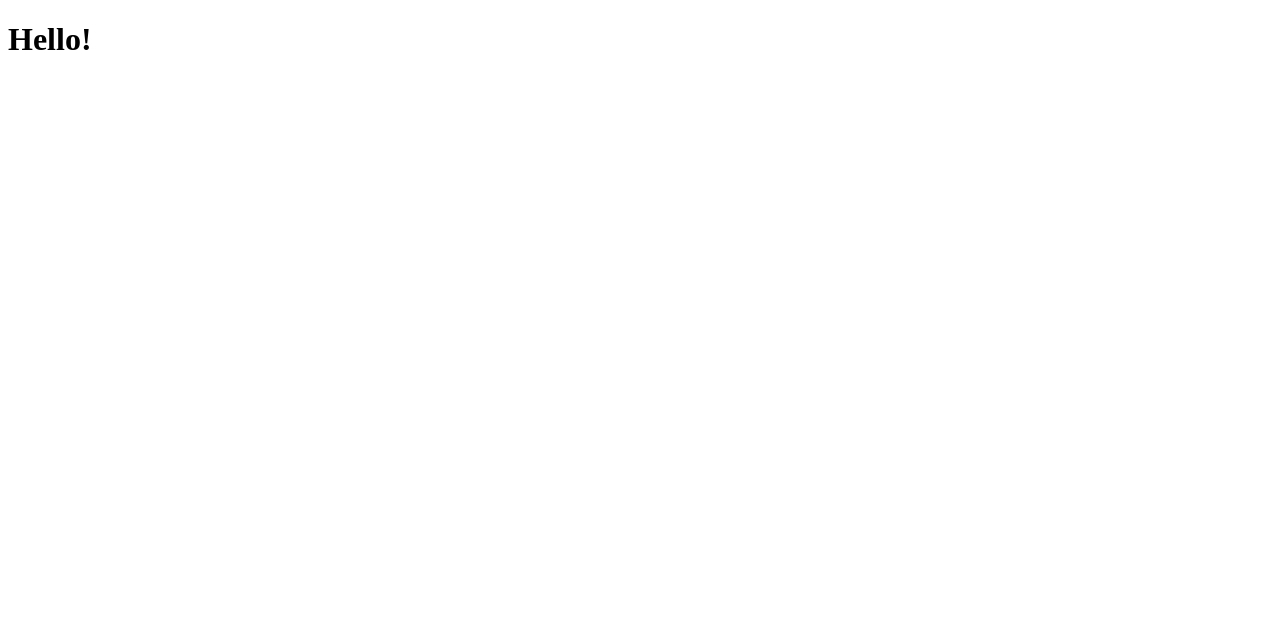
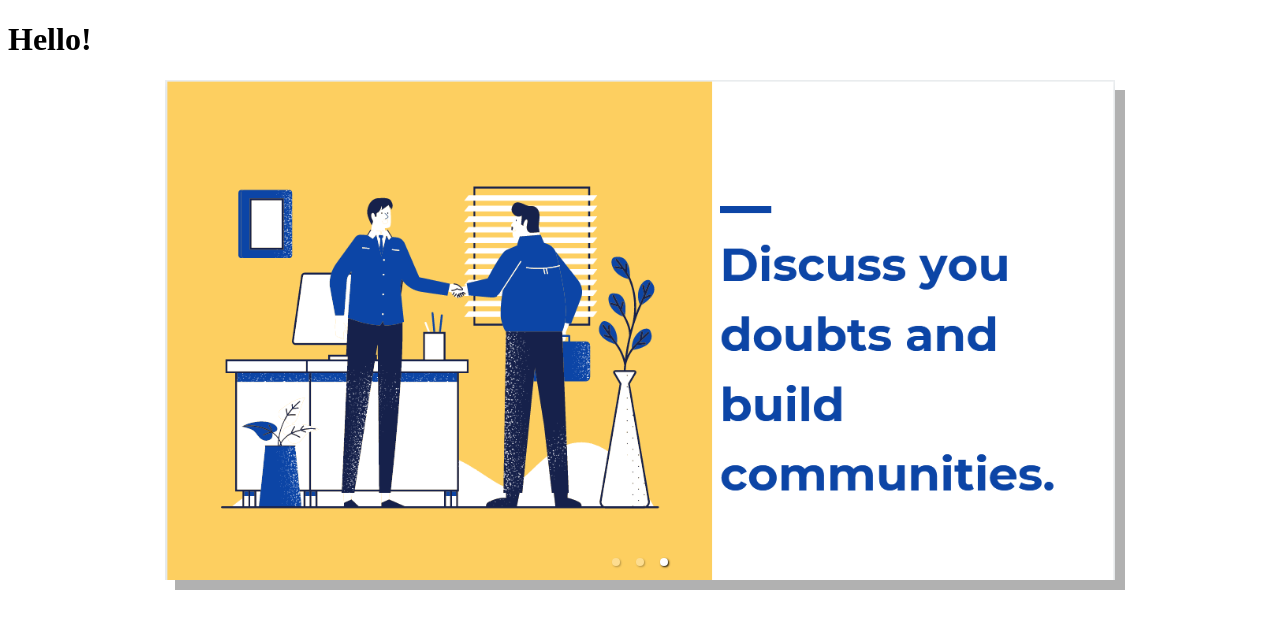
Before and after one commit to disha4091/Discussion_Forum, a React (Create React App) app in the folder client/: page / in a window 1280 px wide. Shown: the top 628 px of the page. Built offline with nearby package versions, Linux system fonts and the light colour scheme.

Commit message:
Added Carousel

```diff
--- a/client/package.json
+++ b/client/package.json
@@ -13,6 +13,7 @@
     "react": "^17.0.2",
     "react-bootstrap": "^1.5.2",
     "react-dom": "^17.0.2",
+    "react-responsive-carousel": "^3.2.18",
     "react-router-dom": "^5.2.0",
     "react-scripts": "^2.1.8",
     "web-vitals": "^1.1.1"
--- a/client/src/App.js
+++ b/client/src/App.js
@@ -5,6 +5,7 @@ function App() {
   return (
     <div className="App">
       <h1>Hello!</h1>
+      <Homepage/>
     </div>
   );
 }
--- a/client/src/HomePage/HomePage.css
+++ b/client/src/HomePage/HomePage.css
@@ -1,39 +1,10 @@
-.wdt {
-  width: 90% !important;
-}
-.img {
+.image {
+  width: 950px;
   height: 500px;
-  width: 90%;
-  align-self: center;
-}
-img {
-  width: 100%;
   margin: auto;
 }
-.imgdetails {
-  align-self: center;
-  height: 280px !important;
-  width: 90%;
+.Carousel {
+  width: 950px;
+  margin: auto;
+  box-shadow: 10px 10px #b1b1b1;
 }
-
-.imgpad {
-  padding-bottom: 0px !important;
-  padding-top: 0px !important;
-  padding-left: 50px !important;
-  padding-right: 50px !important;
-}
-.cls {
-  padding-right: 300px !important;
-  background-color: blue;
-}
-.main {
-  align-items: center;
-  width: 90%;
-}
-.carousel-item img {
-  width: 1000px;
-  height: 480px;
-  max-height: 480px;
-  margin: auto;
-  display: block;
-}
--- a/client/src/HomePage/Homepage.js
+++ b/client/src/HomePage/Homepage.js
@@ -1,8 +1,8 @@
 import React from 'react'
-import Carousel from 'react-bootstrap/Carousel'
+import { Carousel } from 'react-responsive-carousel';
+import ReactDOM from 'react-dom';
+import "react-responsive-carousel/lib/styles/carousel.min.css";
 import './HomePage.css'
-import "slick-carousel/slick/slick.css";
-import "slick-carousel/slick/slick-theme.css";
 
 import image1 from './Images/img1.PNG'
 import image2 from './Images/img2.PNG'
@@ -10,32 +10,24 @@ import image3 from './Images/img3.PNG'
 
 const HomePage = () => {
     return (
-
-    <div className="body">
-
-        <div className='container-fluid' >
-
-             <Carousel style={{ position: 'relative' }} fade={true} >
-
-                <Carousel.Item  interval={2000} keyboard={false} pauseOnHover={true}>
-                    <img align="centre" src={image1} width="1000" height="480" />
-                </Carousel.Item>
-
-                <Carousel.Item   interval={2000} >
-                    <img  src={image2} width="1000" height="480" />
-                    <Carousel.Caption>      He
-                    </Carousel.Caption>
-                </Carousel.Item>
-
-                <Carousel.Item interval={2000} >
-                    <img src={image3} width="1000" height="480" />
-                </Carousel.Item>
-
-            </Carousel>
-
+        <div className="Carousel">
+        <Carousel showArrows={false} showStatus={false} showThumbs={false} autoPlay={true} infiniteLoop={true} interval={3000}>
+        <div className="image">
+            <img src={image1} />
+       </div>
+       <div className="image">
+            <img src={image2} />
+        </div>
+        <div className="image">
+            <img src={image3}/>
+        </div>
+       </Carousel>
         </div>
 
-    </div>
+
+
+
+
 
 )
 }
```
Also changed, not shown: 1 other file (tests, documents, lock files or other folders).
